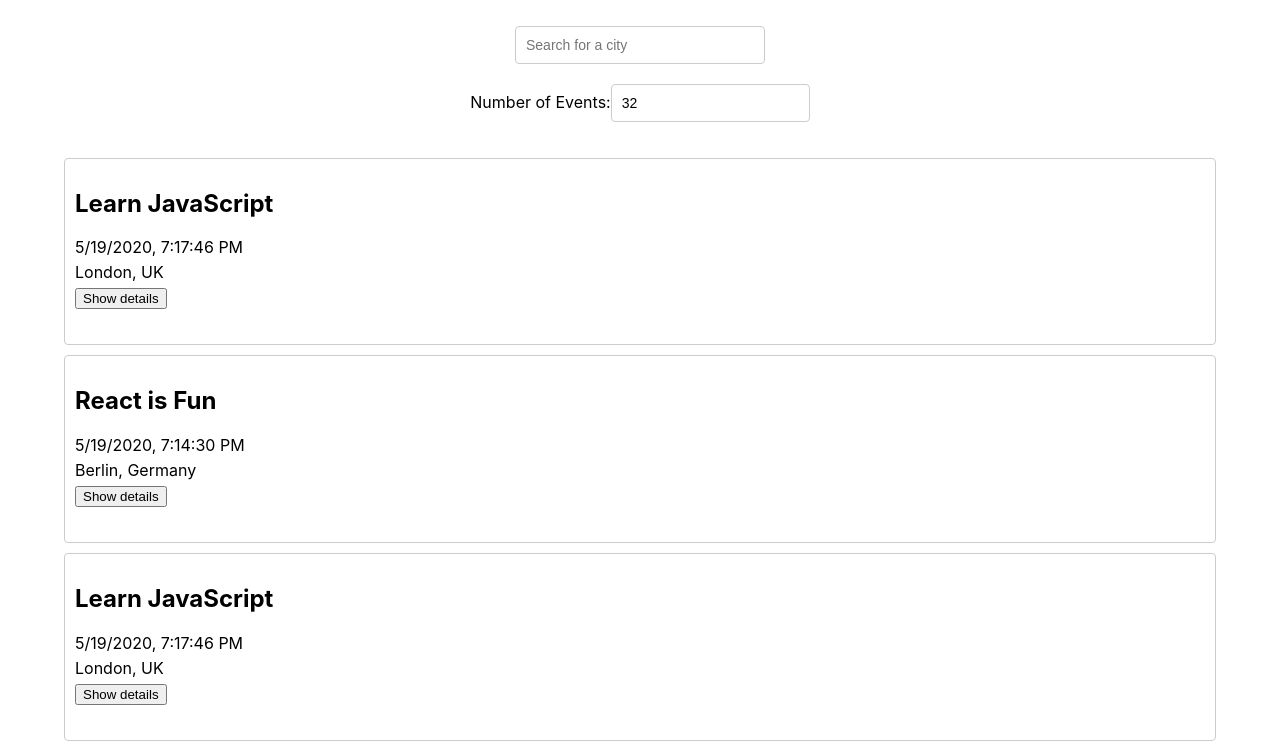
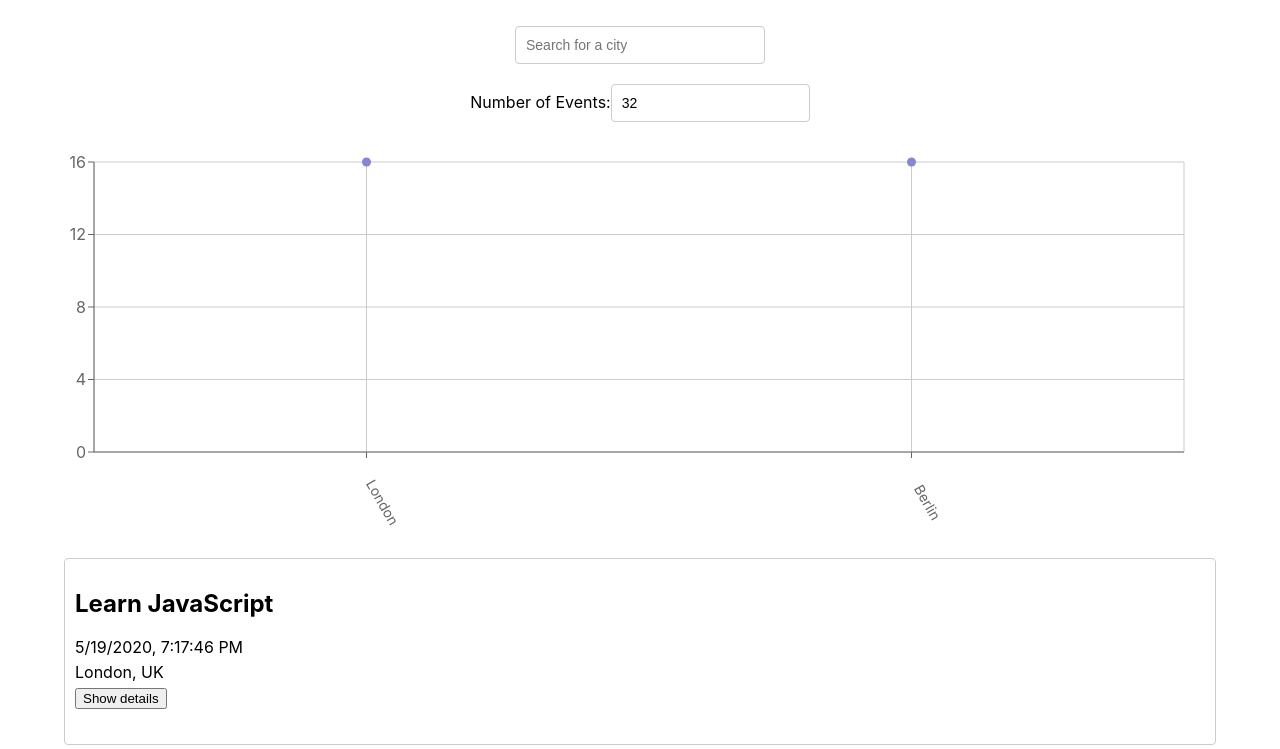
Before and after one commit to KHOULOUDouel/meet, a React (Create React App) app: page / in a window 1280 px wide. Shown: the top 749 px of the page. Built offline with nearby package versions, Linux system fonts and the light colour scheme; what atatus-spa would draw is missing.

Commit message:
Added CityEventsChart component to display event counts by city using Recharts

```diff
--- a/package.json
+++ b/package.json
@@ -13,6 +13,7 @@
     "react": "^18.3.1",
     "react-dom": "^18.3.1",
     "react-scripts": "^5.0.1",
+    "recharts": "^2.12.7",
     "web-vitals": "^2.1.4",
     "workbox-background-sync": "^6.6.0",
     "workbox-broadcast-update": "^6.6.0",
--- a/src/App.js
+++ b/src/App.js
@@ -6,6 +6,7 @@
 import { getEvents, extractLocations } from './api';
 import './App.css';
 import { InfoAlert, WarningAlert, ErrorAlert } from './components/Alert';
+import CityEventsChart from './components/CityEventsChart';
 
 const App = () => {
   const [events, setEvents] = useState([]);
@@ -48,6 +49,7 @@
       </div>
       <CitySearch allLocations={locations} setCurrentCity={setCurrentCity} setInfoAlert={setInfoAlert} />
       <NumberOfEvents setEventCount={setEventCount} setErrorAlert={setErrorAlert} />
+      <CityEventsChart allLocations={locations} events={events} />
       <EventList events={events} />
     </div>
   );
--- /dev/null
+++ b/src/components/CityEventsChart.js
@@ -0,0 +1,52 @@
+// src/components/CityEventsChart.js
+
+import { useState, useEffect } from 'react';
+import {
+  ScatterChart,
+  Scatter,
+  XAxis, YAxis,
+  CartesianGrid,
+  Tooltip,
+  ResponsiveContainer
+} from 'recharts';
+
+const CityEventsChart = ({ allLocations, events }) => {
+  const [data, setData] = useState([]);
+
+  useEffect(() => {
+    setData(getData());
+  }, [events]);
+
+  const getData = () => {
+    const data = allLocations.map((location) => {
+      const count = events.filter((event) => event.location === location).length;
+      const city = location.split(/, | - /)[0];
+      return { city, count };
+    });
+    return data;
+  };
+
+  return (
+    <ResponsiveContainer width="99%" height={400}>
+      <ScatterChart
+        margin={{
+          top: 20,
+          right: 20,
+          bottom: 60,
+          left: -30,
+        }}
+      >
+        <CartesianGrid />
+        <XAxis
+          type="category" dataKey="city" name="City"
+          angle={60} interval={0} tick={{ dx: 20, dy: 40, fontSize: 14 }}
+        />
+        <YAxis type="number" dataKey="count" name="Number of events" allowDecimals={false} />
+        <Tooltip cursor={{ strokeDasharray: '3 3' }} />
+        <Scatter name="Events" data={data} fill="#8884d8" />
+      </ScatterChart>
+    </ResponsiveContainer>
+  );
+}
+
+export default CityEventsChart;
```
Also changed, not shown: 1 other file (tests, documents, lock files or other folders).
